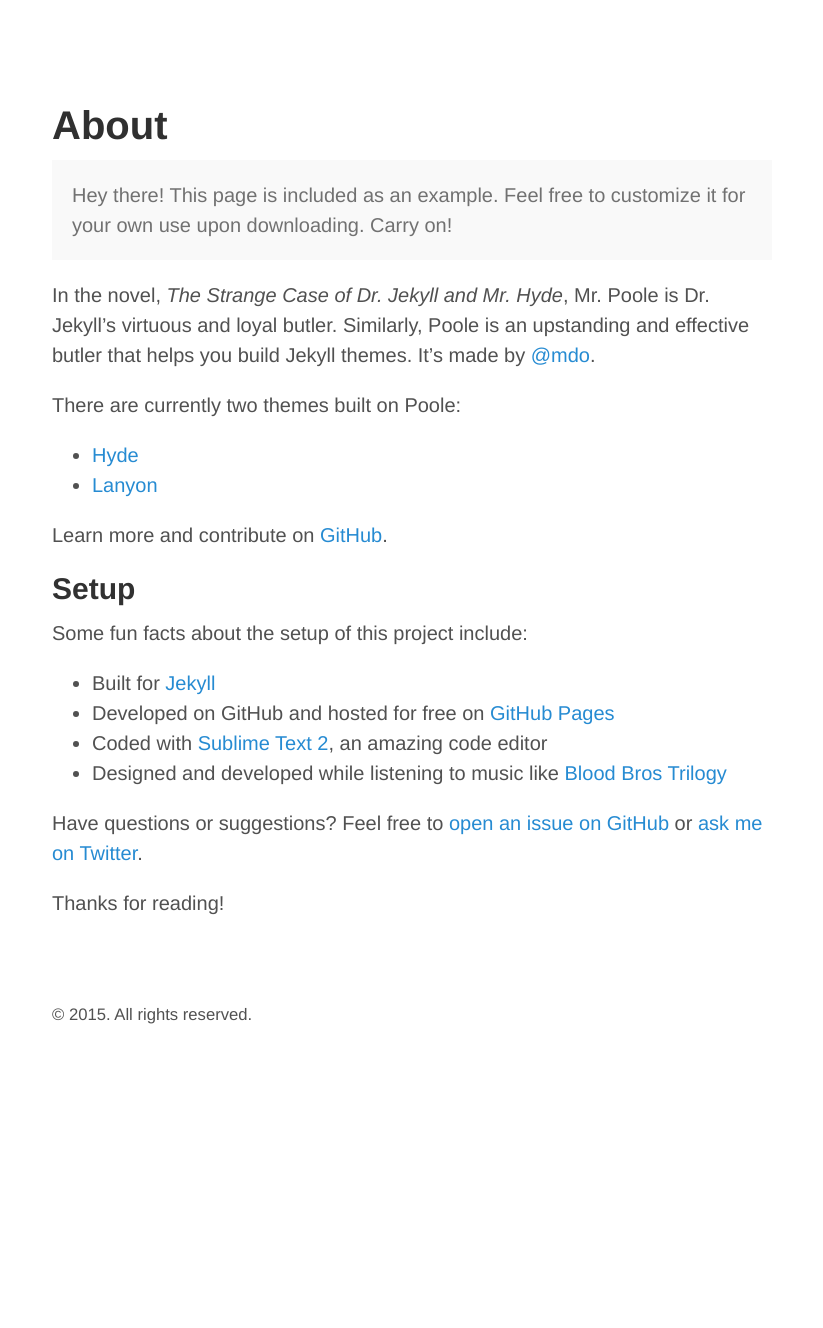
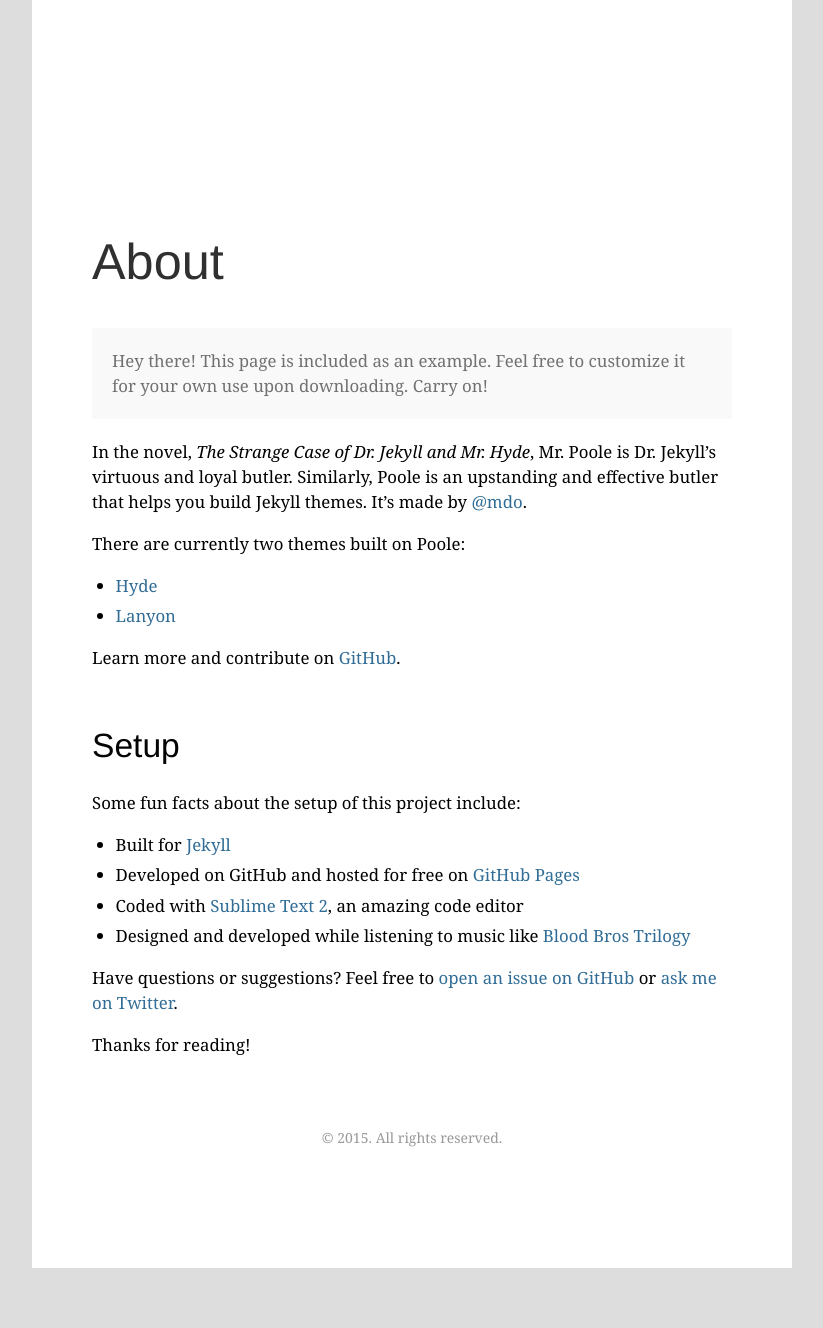
Before and after one commit to emilysquid/emilysquid.github.io, a Jekyll site: the page built from about.md, in a window 1280 px wide. Shown: the whole page, without its empty margins (228-1051 px from the left). Built offline with Jekyll 4.4.1, drawn with Linux system fonts in a browser that asks for light colours; before the commit the page ends 1028 px from its top, so only the background shows below that.

Commit message:
relink style sheets

```diff
--- a/_includes/head.html
+++ b/_includes/head.html
@@ -17,8 +17,8 @@
   <link rel="stylesheet" href="{{ site.baseurl }}public/css/poole.css">
  <!--   <link rel="stylesheet" href="{{ site.baseurl }}public/css/syntax.css"> -->
 
-    <link rel="stylesheet" media="screen, projection" href="/res/screen.css" type="text/css">
-    <link rel="stylesheet" media="print" href="/res/print.css" type="text/css">
+    <link rel="stylesheet" media="screen, projection" href="public/css/screen.css" type="text/css">
+    <link rel="stylesheet" media="print" href="public/css/print.css" type="text/css">
 
   <!-- Icons -->
   <link rel="apple-touch-icon-precomposed" sizes="144x144" href="{{ site.baseurl }}public/apple-touch-icon-precomposed.png">
```
